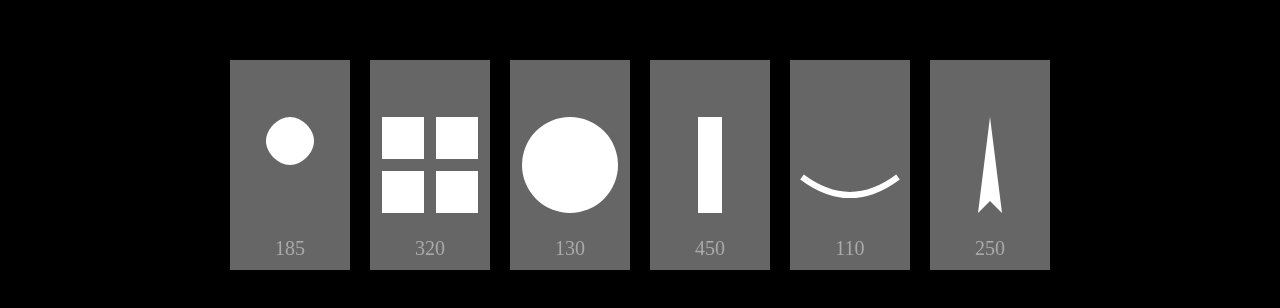
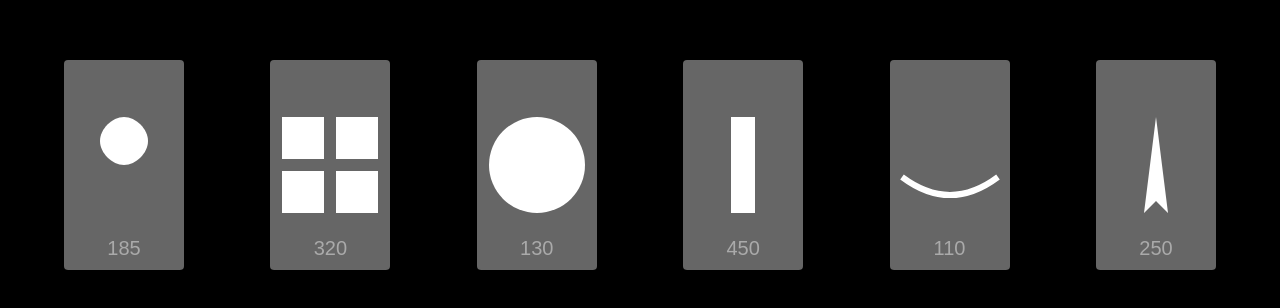
Before and after one commit to fkusovsky/stock-logo-visualizer, a plain HTML site: page stock-logo-visualizer/index.html in a window 1280 px wide. Shown: the part 240-548 px from the top of the page. Drawn offline with Linux system fonts and the light colour scheme.

Commit message:
Update style.css

```diff
--- a/stock-logo-visualizer/style.css
+++ b/stock-logo-visualizer/style.css
@@ -1,22 +1,7 @@
-/* Make rectangles the clipping container */
-.stock-rect {
-  position: relative;   /* keep layout */
-  overflow: hidden;     /* clip logos inside */
-}
-
-/* Logos inside the rectangles */
-.stock-logo svg {
-  position: absolute;   /* keep logos on top */
-  top: 0;
-  left: 0;
-  width: 100%;
-  height: 100%;
-  object-fit: contain;  /* preserve SVG aspect ratio */
-}
-
 body {
   margin: 0;
   background: black;
+  font-family: Arial, sans-serif;
   display: flex;
   justify-content: center;
   align-items: center;
@@ -25,7 +10,9 @@ body {
 
 .stock-container {
   display: flex;
-  gap: 20px;
+  justify-content: space-between; /* spread across viewport */
+  width: 90vw;                  /* almost full width */
+  max-width: 1400px;            /* optional max width */
 }
 
 .stock-card {
@@ -35,8 +22,8 @@ body {
 }
 
 .stock-rect {
-  position: relative;   /* needed for clipping */
-  overflow: hidden;     /* this clips the SVG logo */
+  position: relative;   /* clipping container */
+  overflow: hidden;     /* clip logos */
   width: 100%;
   height: 100%;
   background: #666;
@@ -44,7 +31,7 @@ body {
   align-items: flex-end;
   justify-content: center;
   padding-bottom: 10px;
-  z-index: 1;
+  border-radius: 4px;
 }
 
 .stock-value {
```
